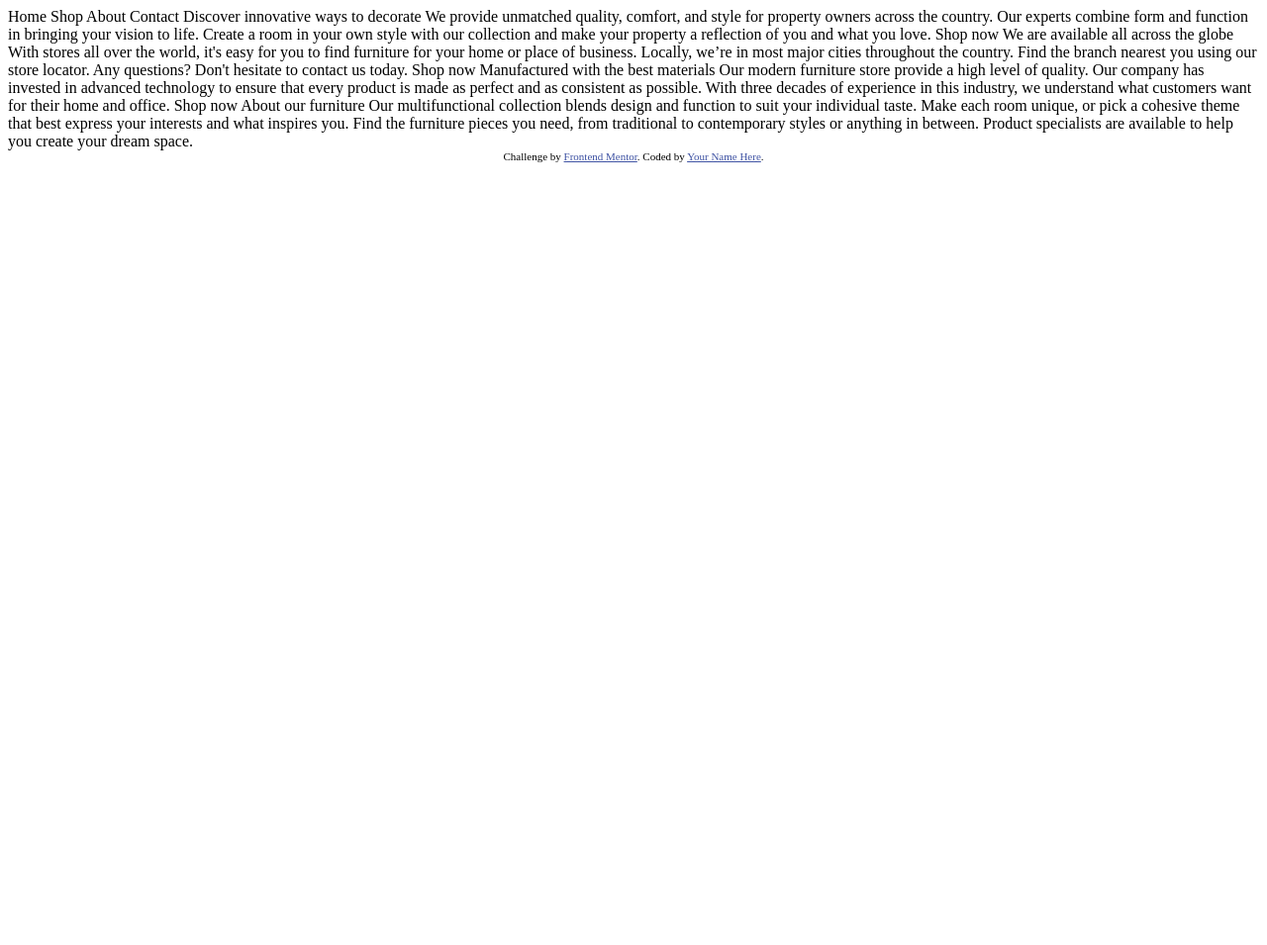
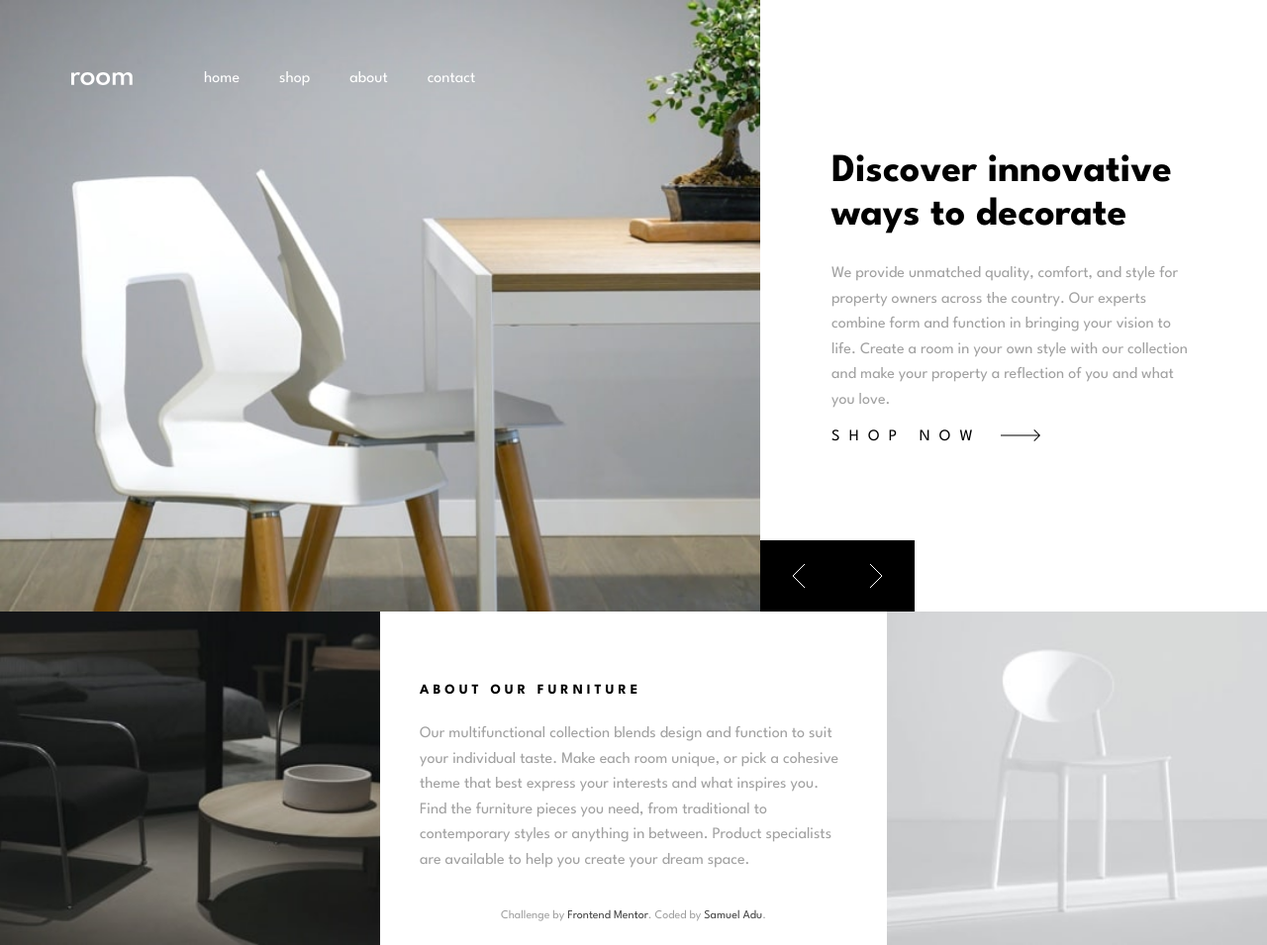
Before and after one commit to samuel-adu/room-homepage, a plain HTML site: page index.html in a window 1280 px wide. Shown: the whole page at 99% size. Before the commit the page ends 800 px from the top, so only its background shows below. Drawn offline with Linux system fonts and the light colour scheme.

Commit message:
add slide

```diff
--- a/index.html
+++ b/index.html
@@ -1,59 +1,209 @@
 <!DOCTYPE html>
 <html lang="en">
-<head>
-  <meta charset="UTF-8">
-  <meta name="viewport" content="width=device-width, initial-scale=1.0"> <!-- displays site properly based on user's device -->
+  <head>
+    <meta charset="UTF-8" />
+    <meta name="viewport" content="width=device-width, initial-scale=1.0" />
+    <!-- displays site properly based on user's device -->
 
-  <link rel="icon" type="image/png" sizes="32x32" href="./images/favicon-32x32.png">
+    <link
+      rel="icon"
+      type="image/png"
+      sizes="32x32"
+      href="./images/favicon-32x32.png"
+    />
+    <link rel="preconnect" href="https://fonts.googleapis.com" />
+    <link rel="preconnect" href="https://fonts.gstatic.com" crossorigin />
+    <link
+      href="https://fonts.googleapis.com/css2?family=League+Spartan:wght@100..900&display=swap"
+      rel="stylesheet"
+    />
+    <link rel="stylesheet" href="./style.css" />
+    <title>Frontend Mentor | Room homepage</title>
+    <script src="./main.js" defer></script>
+  </head>
+  <body>
+    <header>
+      <nav class="nav">
+        <button
+          id="menu-toggle"
+          class="btn nav__btn"
+          aria-label="menu toggle"
+          aria-controls="menu"
+        >
+          <img
+            src="./images/icon-hamburger.svg"
+            alt="icon-hamburger"
+            class="menu-icon"
+          />
+          <img
+            src="./images/icon-close.svg"
+            alt="icon-close"
+            class="close-icon"
+          />
+        </button>
 
-  <title>Frontend Mentor | Room homepage</title>
+        <img src="./images/logo.svg" alt="logo" />
 
-  <!-- Feel free to remove these styles or customise in your own stylesheet 👍 -->
-  <style>
-    .attribution { font-size: 11px; text-align: center; }
-    .attribution a { color: hsl(228, 45%, 44%); }
-  </style>
-</head>
-<body>
-  Home
-  Shop
-  About
-  Contact
+        <ul id="menu" class="nav__list">
+          <li class="nav__link">Home</li>
+          <li class="nav__link">Shop</li>
+          <li class="nav__link">About</li>
+          <li class="nav__link">Contact</li>
+        </ul>
+      </nav>
+    </header>
 
-  Discover innovative ways to decorate
+    <main>
+      <section class="slideshow">
+        <div class="slide__control">
+          <button
+            id="prev-slide-btn"
+            class="btn slide-btn slide__left"
+            aria-label="slide left"
+          >
+            <img src="/images/icon-angle-left.svg" alt="arrow left" />
+          </button>
+          <button
+            id="next-slide-btn"
+            class="btn slide-btn slide__right"
+            aria-label="slide right"
+          >
+            <img src="/images/icon-angle-right.svg" alt="arrow right" />
+          </button>
+        </div>
 
-  We provide unmatched quality, comfort, and style for property owners across the country.
-  Our experts combine form and function in bringing your vision to life. Create a room in your
-  own style with our collection and make your property a reflection of you and what you love.
+        <div class="slide slide-1 slide-in slide--active">
+          <div class="slide__image">
+            <picture>
+              <source
+                media="(min-width: 768px)"
+                srcset="./images/desktop-image-hero-1.jpg"
+              />
+              <img src="./images/mobile-image-hero-1.jpg" alt="" />
+            </picture>
+          </div>
+          <div class="slide__content">
+            <h1 class="heading-1">Discover innovative ways to decorate</h1>
+            <p class="text">
+              We provide unmatched quality, comfort, and style for property
+              owners across the country. Our experts combine form and function
+              in bringing your vision to life. Create a room in your own style
+              with our collection and make your property a reflection of you and
+              what you love.
+            </p>
+            <a class="shop-btn" href="#">
+              Shop now
+              <span>
+                <svg width="40" height="12" xmlns="http://www.w3.org/2000/svg">
+                  <path
+                    d="M34.05 0l5.481 5.527h.008v.008L40 6l-.461.465v.063l-.062-.001L34.049 12l-.662-.668 4.765-4.805H0v-1h38.206l-4.82-4.86L34.05 0z"
+                    fill="#000"
+                    fill-rule="nonzero"
+                  />
+                </svg>
+              </span>
+            </a>
+          </div>
+        </div>
+        <div class="slide slide-2 slide-in">
+          <div class="slide__image">
+            <picture>
+              <source
+                media="(min-width: 768px)"
+                srcset="./images/desktop-image-hero-2.jpg"
+              />
+              <img src="./images/mobile-image-hero-2.jpg" alt="" />
+            </picture>
+          </div>
+          <div class="slide__content">
+            <h1 class="heading-1">We are available all across the globe</h1>
+            <p class="text">
+              With stores all over the world, it's easy for you to find
+              furniture for your home or place of business. Locally, we’re in
+              most major cities throughout the country. Find the branch nearest
+              you using our store locator. Any questions? Don't hesitate to
+              contact us today.
+            </p>
+            <a class="shop-btn" href="#">
+              Shop now
+              <span>
+                <svg width="40" height="12" xmlns="http://www.w3.org/2000/svg">
+                  <path
+                    d="M34.05 0l5.481 5.527h.008v.008L40 6l-.461.465v.063l-.062-.001L34.049 12l-.662-.668 4.765-4.805H0v-1h38.206l-4.82-4.86L34.05 0z"
+                    fill="#000"
+                    fill-rule="nonzero"
+                  />
+                </svg>
+              </span>
+            </a>
+          </div>
+        </div>
+        <div class="slide slide-3 slide-in">
+          <div class="slide__image">
+            <picture>
+              <source
+                media="(min-width: 768px)"
+                srcset="./images/desktop-image-hero-3.jpg"
+              />
+              <img src="./images/mobile-image-hero-3.jpg" alt="" />
+            </picture>
+          </div>
+          <div class="slide__content">
+            <h1 class="heading-1">Manufactured with the best materials</h1>
+            <p class="text">
+              Our modern furniture store provide a high level of quality. Our
+              company has invested in advanced technology to ensure that every
+              product is made as perfect and as consistent as possible. With
+              three decades of experience in this industry, we understand what
+              customers want for their home and office.
+            </p>
+            <a class="shop-btn" href="#">
+              Shop now
+              <span>
+                <svg width="40" height="12" xmlns="http://www.w3.org/2000/svg">
+                  <path
+                    d="M34.05 0l5.481 5.527h.008v.008L40 6l-.461.465v.063l-.062-.001L34.049 12l-.662-.668 4.765-4.805H0v-1h38.206l-4.82-4.86L34.05 0z"
+                    fill="#000"
+                    fill-rule="nonzero"
+                  />
+                </svg>
+              </span>
+            </a>
+          </div>
+        </div>
+      </section>
 
-  Shop now
+      <section class="about">
+        <div class="about__image dark-image">
+          <img src="./images/image-about-dark.jpg" alt="" />
+        </div>
+        <div class="about__content">
+          <h2 class="heading-2">About our furniture</h2>
+          <p class="text">
+            Our multifunctional collection blends design and function to suit
+            your individual taste. Make each room unique, or pick a cohesive
+            theme that best express your interests and what inspires you. Find
+            the furniture pieces you need, from traditional to contemporary
+            styles or anything in between. Product specialists are available to
+            help you create your dream space.
+          </p>
+        </div>
+        <div class="about__image light-image">
+          <img src="./images/image-about-light.jpg" alt="" />
+        </div>
+      </section>
+    </main>
 
-  We are available all across the globe
-
-  With stores all over the world, it's easy for you to find furniture for your home or place of business.
-  Locally, we’re in most major cities throughout the country. Find the branch nearest you using our
-  store locator. Any questions? Don't hesitate to contact us today.
-
-  Shop now
-
-  Manufactured with the best materials
-
-  Our modern furniture store provide a high level of quality. Our company has invested in advanced technology
-  to ensure that every product is made as perfect and as consistent as possible. With three decades of
-  experience in this industry, we understand what customers want for their home and office.
-
-  Shop now
-
-  About our furniture
-
-  Our multifunctional collection blends design and function to suit your individual taste.
-  Make each room unique, or pick a cohesive theme that best express your interests and what
-  inspires you. Find the furniture pieces you need, from traditional to contemporary styles
-  or anything in between. Product specialists are available to help you create your dream space.
-
-  <div class="attribution">
-    Challenge by <a href="https://www.frontendmentor.io?ref=challenge" target="_blank">Frontend Mentor</a>.
-    Coded by <a href="#">Your Name Here</a>.
-  </div>
-</body>
+    <footer class="footer">
+      <p class="attribution">
+        Challenge by
+        <a
+          href="https://www.frontendmentor.io/challenges/room-homepage-BtdBY_ENq"
+          target="_blank"
+          >Frontend Mentor</a
+        >. Coded by
+        <a href="https://www.samueladu.dev" target="_blank"> Samuel Adu</a>.
+      </p>
+    </footer>
+  </body>
 </html>
--- /dev/null
+++ b/main.js
@@ -0,0 +1,65 @@
+const menuToggle = document.getElementById('menu-toggle');
+const nav = document.querySelector('.nav');
+const navLinks = document.querySelectorAll('.nav__link');
+
+menuToggle.addEventListener('click', () => {
+  const isExpanded = menuToggle.getAttribute('aria-expanded') === 'true';
+  menuToggle.setAttribute('aria-expanded', !isExpanded);
+
+  // Toggle the navigation open class
+  nav.classList.toggle('nav--open');
+
+  // Toggle icons
+  const menuIcon = menuToggle.querySelector('.menu-icon');
+  const closeIcon = menuToggle.querySelector('.close-icon');
+
+  if (isExpanded) {
+    menuIcon.style.display = 'block';
+    closeIcon.style.display = 'none';
+  } else {
+    menuIcon.style.display = 'none';
+    closeIcon.style.display = 'block';
+  }
+});
+
+navLinks.forEach((link) => {
+  link.addEventListener('click', () => {
+    // Close the menu when a link is clicked
+    nav.classList.remove('nav--open');
+    menuToggle.setAttribute('aria-expanded', false);
+
+    // Swap icons back to the hamburger
+    const menuIcon = menuToggle.querySelector('.menu-icon');
+    const closeIcon = menuToggle.querySelector('.close-icon');
+    menuIcon.style.display = 'block';
+    closeIcon.style.display = 'none';
+  });
+});
+
+const slides = document.querySelectorAll('.slide');
+let currentSlide = 0;
+
+const showSlide = (index) => {
+  slides.forEach((slide, i) => {
+    slide.classList.remove('slide--active');
+    if (i === index) {
+      slide.classList.add('slide--active');
+    }
+  });
+};
+
+const nextSlide = () => {
+  currentSlide = (currentSlide + 1) % slides.length;
+  showSlide(currentSlide);
+};
+
+const prevSlide = () => {
+  currentSlide = (currentSlide - 1 + slides.length) % slides.length;
+  showSlide(currentSlide);
+};
+
+document.getElementById('next-slide-btn').addEventListener('click', nextSlide);
+document.getElementById('prev-slide-btn').addEventListener('click', prevSlide);
+
+// Initialize the first slide
+showSlide(currentSlide);
--- /dev/null
+++ b/style.css
@@ -0,0 +1,345 @@
+*,
+::before,
+::after {
+  box-sizing: border-box;
+  padding: 0;
+  margin: 0;
+}
+
+:root {
+  --white: hsl(0, 0%, 100%);
+  --black: hsl(0, 0%, 0%);
+  --dark-gray: hsl(0, 0%, 63%);
+  --very-dark-gray: hsl(0, 0%, 27%);
+
+  --spacing-base: 1.5rem;
+  --spacing-s: 2.5rem;
+  --spacing-m: 4.5rem;
+  --spacing-l: 9.5rem;
+
+  font-family: 'League Spartan', sans-serif;
+}
+
+@media (prefers-reduced-motion: reduce) {
+  .slide {
+    transition: none;
+  }
+}
+
+/* base */
+img {
+  max-width: 100%;
+  display: block;
+}
+
+ul {
+  list-style: none;
+}
+
+a {
+  text-decoration: none;
+}
+
+button {
+  cursor: pointer;
+  background: none;
+  border: 0;
+  outline: transparent;
+}
+
+/* typography */
+.heading-1,
+.heading-2 {
+  line-height: 1.1;
+  margin-bottom: var(--spacing-base);
+  color: var(--black);
+}
+
+.heading-1 {
+  font-size: clamp(1.75rem, 3.5vw + 1rem, 2.5rem);
+}
+
+.heading-2 {
+  text-transform: uppercase;
+  font-size: 0.875rem;
+  letter-spacing: 0.25rem;
+}
+
+.text {
+  line-height: 1.6;
+  color: var(--dark-gray);
+}
+
+/* layout */
+body {
+  margin: 0;
+  display: flex;
+  flex-direction: column;
+  min-height: 100svh;
+  position: relative;
+}
+
+main {
+  min-height: 100svh;
+}
+
+.footer {
+  position: absolute;
+  bottom: 0;
+  left: 0;
+  width: 100%;
+  padding: var(--spacing-base);
+  text-align: center;
+}
+
+/* component */
+.shop-btn {
+  display: inline-flex;
+  align-items: center;
+  justify-content: flex-start;
+  padding-block: 1rem;
+  text-transform: uppercase;
+  letter-spacing: 1ch;
+  color: var(--black);
+  transition: color 0.35s ease-in;
+  flex-wrap: wrap;
+}
+
+.shop-btn span {
+  margin-left: 2ch;
+}
+
+.shop-btn:hover,
+.shop-btn:focus {
+  color: var(--dark-gray);
+}
+
+.shop-btn:hover svg path,
+.shop-btn:focus svg path {
+  fill: var(--dark-gray);
+}
+
+/* navigation */
+.nav {
+  position: absolute;
+  top: 0;
+  left: 0;
+  width: 100%;
+  padding: var(--spacing-s) var(--spacing-base);
+  display: flex;
+  align-items: center;
+  z-index: 9999;
+  /* background-color: black; */
+  transition: background-color 0.5s ease;
+}
+
+.nav__btn {
+  margin-right: 35%;
+  background: none;
+  border: 0;
+}
+
+.close-icon {
+  display: none;
+}
+
+.nav__list {
+  display: none;
+  transform: translateX(-100%);
+}
+
+.nav--open {
+  background-color: var(--white);
+}
+
+.nav--open .menu-icon {
+  display: none;
+}
+
+.nav--open .close-icon {
+  display: block;
+}
+
+.nav--open .nav__list {
+  display: flex;
+  gap: var(--spacing-s);
+  position: absolute;
+  right: var(--spacing-base);
+  transition: transform 0.5s ease-in-out;
+  transform: translateX(0);
+}
+
+.nav__link {
+  color: var(--black);
+  text-transform: lowercase;
+  position: relative;
+  cursor: pointer;
+}
+
+.nav__link::after {
+  content: '';
+  position: absolute;
+  bottom: -0.25rem;
+  left: 50%;
+  transform: translateX(-50%);
+  height: 2px;
+  width: 1rem;
+  background-color: var(--white);
+  opacity: 0;
+  transition: opacity 0.5s ease-in;
+}
+
+.nav__link:hover::after,
+.nav__link:focus::after {
+  opacity: 1;
+}
+
+/* slideshow styles*/
+.slideshow {
+  position: relative;
+  display: grid;
+}
+
+.slideshow > * {
+  grid-column: 1;
+  grid-row: 1;
+}
+
+.slide {
+  opacity: 0;
+  transition: opacity 0.5s ease-in-out;
+}
+
+.slide.slide--active {
+  opacity: 1;
+}
+
+.slide__image {
+  height: 360px;
+}
+
+.slide__content {
+  padding: var(--spacing-m) var(--spacing-s);
+}
+
+.slide__image img {
+  object-fit: cover;
+  object-position: left;
+  width: 100%;
+  height: 100%;
+}
+
+.slide__image img {
+  object-fit: cover;
+  height: 100%;
+  width: 100%;
+}
+
+.slide__control {
+  display: flex;
+  position: absolute;
+  right: 0;
+  top: calc(360px - 72px);
+  z-index: 9000;
+}
+
+.slide-btn {
+  padding: 1.5rem 2rem;
+  background-color: var(--black);
+  color: var(--white);
+  transition: all 0.5s ease-in;
+}
+
+.slide-btn:hover,
+.slide-btn:focus {
+  background-color: var(--very-dark-gray);
+}
+
+/* Slide in animation */
+.slide-in {
+  animation-name: slide-in;
+  animation-duration: 1.5s;
+  animation-timing-function: ease-out;
+}
+
+@keyframes slide-in {
+  0% {
+    transform: translateY(100%); /* Start off-screen */
+  }
+  100% {
+    transform: translateY(0); /* End position on screen */
+  }
+}
+
+/* about section */
+.about__image {
+  width: 100%;
+}
+
+.about__image img {
+  object-fit: cover;
+  object-position: center;
+  width: 100%;
+  height: 100%;
+}
+
+.about__content {
+  padding: var(--spacing-m) var(--spacing-s);
+}
+
+.attribution {
+  color: var(--dark-gray);
+  font-size: 0.75rem;
+}
+
+.attribution a {
+  color: var(--very-dark-gray);
+}
+
+@media (min-width: 768px) {
+  .nav {
+    padding: var(--spacing-m);
+  }
+
+  .nav__btn {
+    display: none;
+  }
+
+  .nav__list {
+    display: flex;
+    margin-left: var(--spacing-m);
+    gap: var(--spacing-s);
+    position: static;
+    transform: none;
+  }
+
+  .nav__link {
+    color: var(--white);
+  }
+}
+
+@media (min-width: 1024px) {
+  .slide.slide {
+    display: grid;
+    grid-template-columns: 60% 40%;
+  }
+
+  .slide__image {
+    height: auto;
+  }
+
+  .slide__content {
+    padding: var(--spacing-l) var(--spacing-m);
+  }
+
+  .slide__control {
+    top: unset;
+    left: 60%;
+    bottom: 0;
+  }
+
+  .about {
+    display: grid;
+    grid-template-columns: 30% 40% 30%;
+  }
+}
```
Also changed, not shown: screenshot.jpeg (added), 2 other files.
